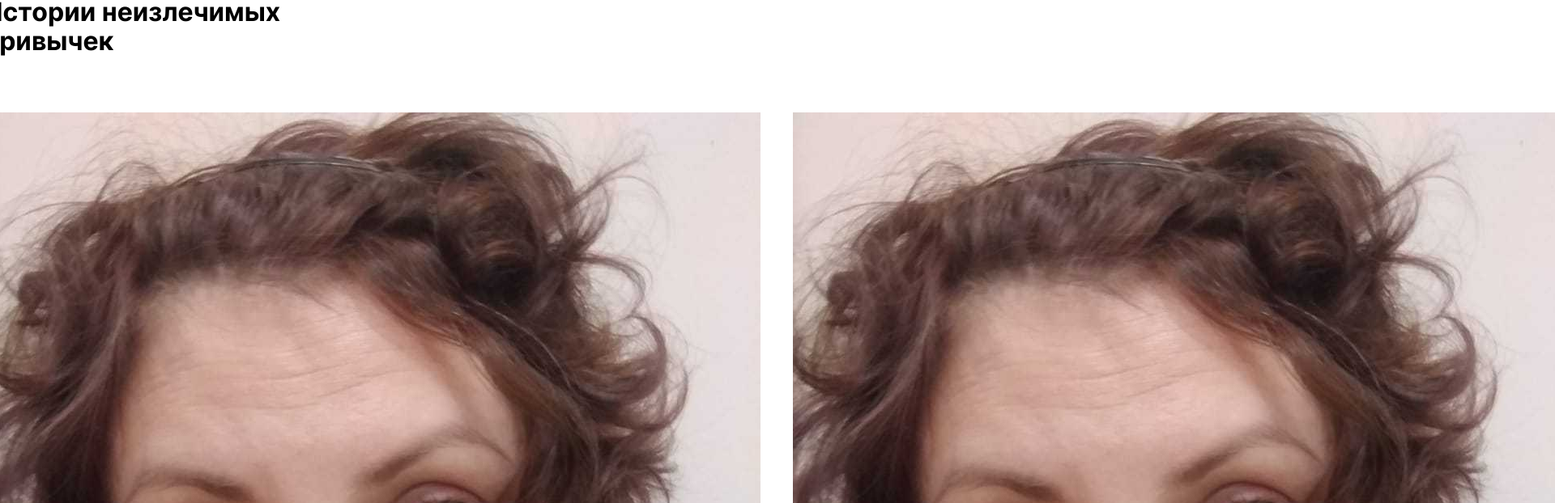
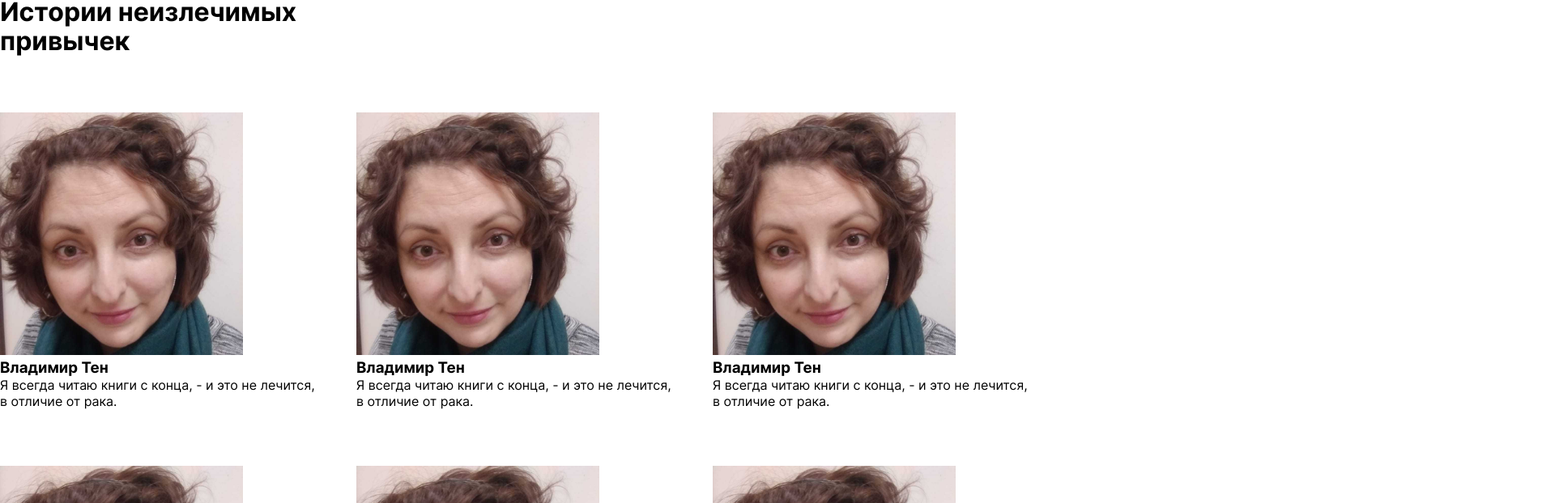
Before and after one commit to svetanti/project_raklechitca, a Nuxt app: page / in a window 1280 px wide. Shown: the part 254-876 px from the top of the page at 81% size, 1920 px wide, since content can reach past the window. Built offline with nearby package versions, Linux system fonts and the light colour scheme.

Commit message:
debug stories images size and layout max-width

```diff
--- a/components/ui/card.vue
+++ b/components/ui/card.vue
@@ -15,4 +15,11 @@
 <script>
 export default {};
 </script>
-<style lang="scss" scoped></style>
+<style scoped>
+.card__photo {
+  object-fit: cover;
+  width: 300px;
+  height: 300px;
+  object-position: top;
+}
+</style>
--- a/layouts/default.vue
+++ b/layouts/default.vue
@@ -1,5 +1,5 @@
 <template>
-  <div>
+  <div class="main-container">
     <main-header />
     <nuxt />
     <main-footer />
@@ -25,6 +25,11 @@ html {
   box-sizing: border-box;
 }
 
+.main-container {
+  max-width: 1440px;
+  margin: 0 auto;
+}
+
 *,
 *:before,
 *:after {
```
